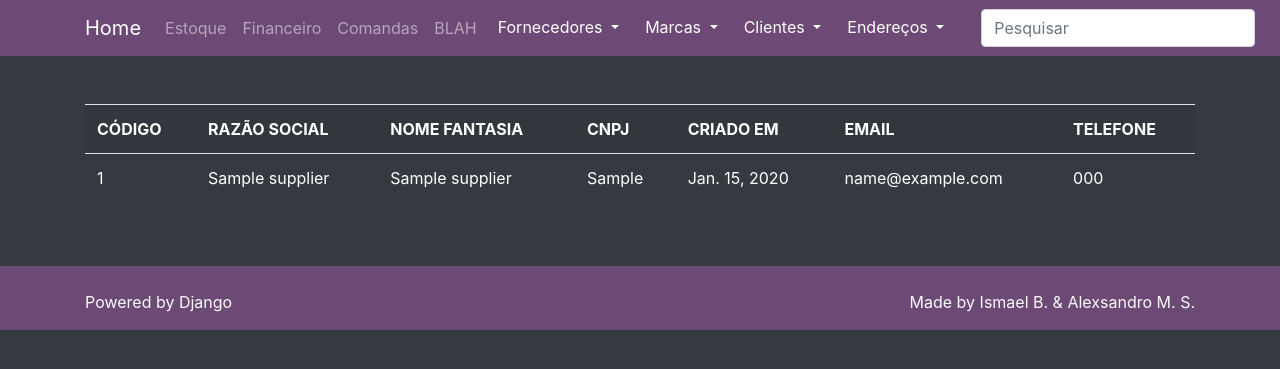
After one commit to IsmaelBortoluzzi/Projeto-Integrador, a Django app: page /supplier/list-supplier/ in a window 1280 px wide. The commit adds this page. Shown: the top 369 px of the page. Run offline with Django 3.2, Linux system fonts and the light colour scheme; tables that the repository leaves empty hold one stand-in row (values such as "Sample post"); some libraries are stand-ins or nearby versions.

Commit message:
Criando list-supplier supplier.

```diff
--- a/app/supplier/urls.py
+++ b/app/supplier/urls.py
@@ -4,6 +4,7 @@ from .models_select2queryset import SupplierAutocomplete
 from .views import *
 
 urlpatterns = [
+    path('list-supplier/', ListSupplier.as_view(), name='list-supplier'),
     path('detail-supplier/<int:pk>/', detail_supplier, name='detail-supplier'),
     # autocomplete
     path('supplier-autocomplete/', SupplierAutocomplete.as_view(), name='supplier-autocomplete')
--- a/app/supplier/views.py
+++ b/app/supplier/views.py
@@ -1,6 +1,40 @@
 from django.shortcuts import render
+from django.views.generic import ListView
 
 from supplier.models import Supplier
+
+
+class ListSupplier(ListView):
+    model = Supplier
+    template_name = 'supplier/list_supplier.html'
+    paginate_by = 15
+    extra_context = dict()
+    context_object_name = 'suppliers'
+
+    def __init__(self, *args, **kwargs):
+        super(ListSupplier, self).__init__(*args, **kwargs)
+        self.codigo = self.nome = None
+
+    def get(self, request, *args, **kwargs):
+        self.codigo = self.request.GET.get('codigo', None)
+        self.nome = self.request.GET.get('nome', None)
+
+        return super().get(request, *args, **kwargs)
+
+    def get_queryset(self):
+        query = """
+            SELECT SS.* FROM supplier_supplier SS
+        """
+
+        if self.codigo is not None:
+            query = query + " WHERE C.id = %s" % str(self.codigo)
+
+        elif self.nome is not None:
+            query = query + " WHERE PC.name = %s" % str(self.nome)
+
+        qs = Supplier.objects.raw(query)
+
+        return qs
 
 
 def detail_supplier(request, pk):
--- a/app/templates/parciais/_nav.html
+++ b/app/templates/parciais/_nav.html
@@ -25,6 +25,15 @@
                 <li class="nav-item">
                     <a class="nav-link" href="">BLAH</a>
                 </li>
+                <div class="dropdown">
+                    <button class="btn btn-primary dropdown-toggle" type="button" id="dropdownMenuButton" data-toggle="dropdown" aria-haspopup="true" aria-expanded="false">
+                        Fornecedores
+                    </button>
+                    <div class="dropdown-menu bg-primary" aria-labelledby="dropdownMenuButton">
+                        <a class="dropdown-item text-white" href="{% url 'list-supplier' %}">Listar</a>
+{#                        <a class="dropdown-item text-white" href="{% url 'create-supplier' %}">Adicionar</a>#}
+                    </div>
+                </div>
                 <div class="dropdown">
                     <button class="btn btn-primary dropdown-toggle" type="button" id="dropdownMenuButton" data-toggle="dropdown" aria-haspopup="true" aria-expanded="false">
                         Marcas
--- /dev/null
+++ b/app/templates/supplier/list_supplier.html
@@ -0,0 +1,36 @@
+{% extends 'base.html' %}
+
+{% block content %}
+
+    <div class="row mt-lg-5">
+        <div class="col-md-12">
+            <div class="table-responsive">
+                <table class="table table-striped text-white">
+                    <tr>
+                        <th>CÓDIGO</th>
+                        <th>RAZÃO SOCIAL</th>
+                        <th>NOME FANTASIA</th>
+                        <th>CNPJ</th>
+                        <th>CRIADO EM</th>
+                        <th>EMAIL</th>
+                        <th>TELEFONE</th>
+                    </tr>
+                    {% for supplier in suppliers %}
+                        <tr>
+                            {% if supplier is not None %}
+                                <td>{{ supplier.pk }}</td>
+                                <td>{{ supplier.corporate_name }}</td>
+                                <td>{{ supplier.fantasy_name }}</td>
+                                <td>{{ supplier.cnpj }}</td>
+                                <td>{{ supplier.created }}</td>
+                                <td>{{ supplier.email }}</td>
+                                <td>{{ supplier.phone_number }}</td>
+                            {% endif %}
+                        </tr>
+                    {% endfor %}
+                </table>
+            </div>
+        </div>
+    </div>
+
+{% endblock %}
```
